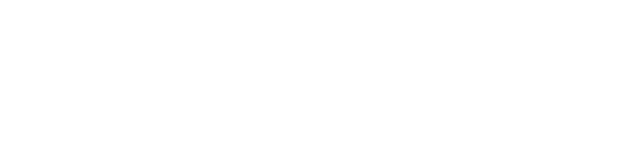
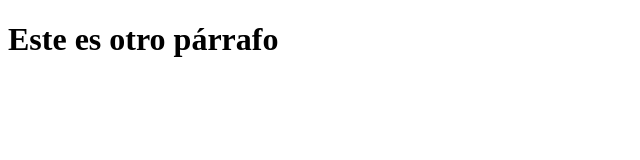
Before and after one commit to Pacodev77/practica_1, a plain HTML site: page index.html in a window 1280 px wide. Shown: the whole page, without its empty margins (0-640 px from the left). Drawn offline with Linux system fonts and the light colour scheme.

Commit message:
este es otro parrafo

```diff
--- a/index.html
+++ b/index.html
@@ -7,6 +7,6 @@
     <link rel="stylesheet" href="style.css">
 </head>
 <body>
-
+   <h1>Este es otro párrafo</h1>
 </body>
 </html>
```
